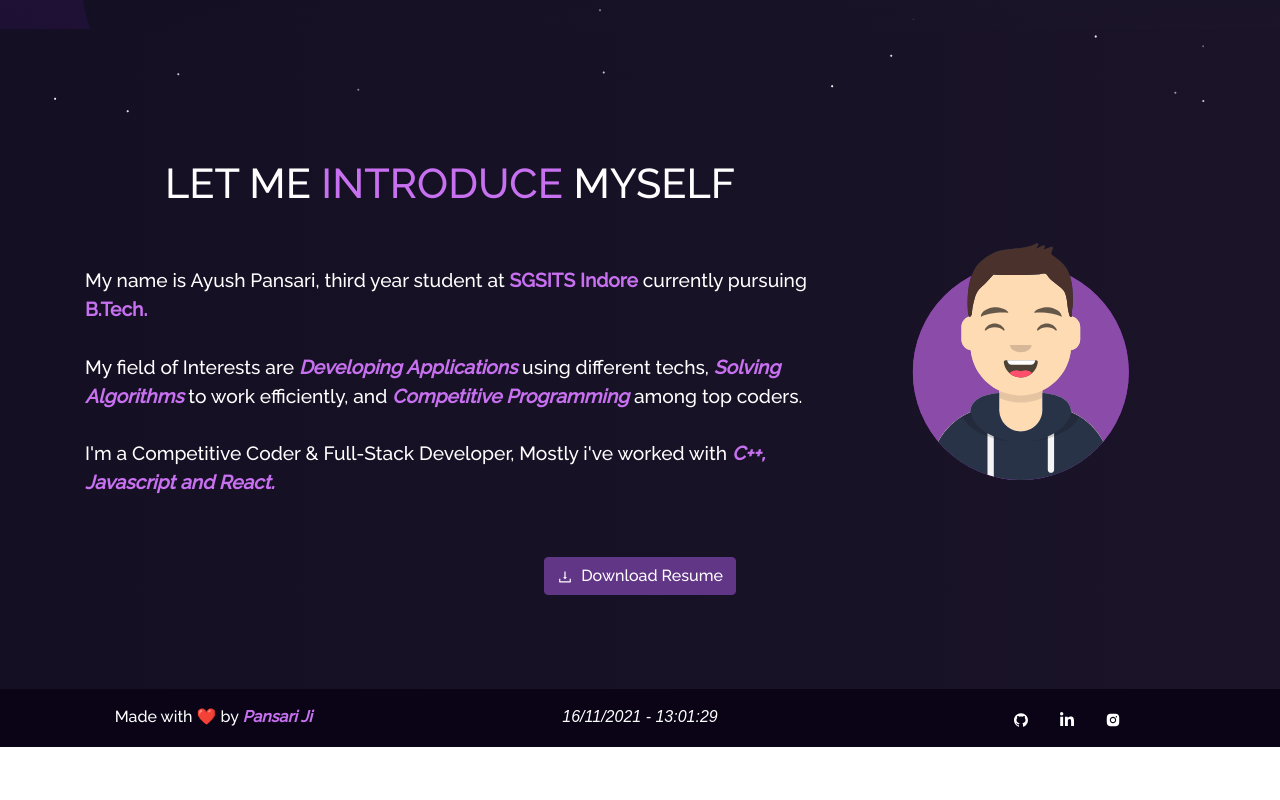
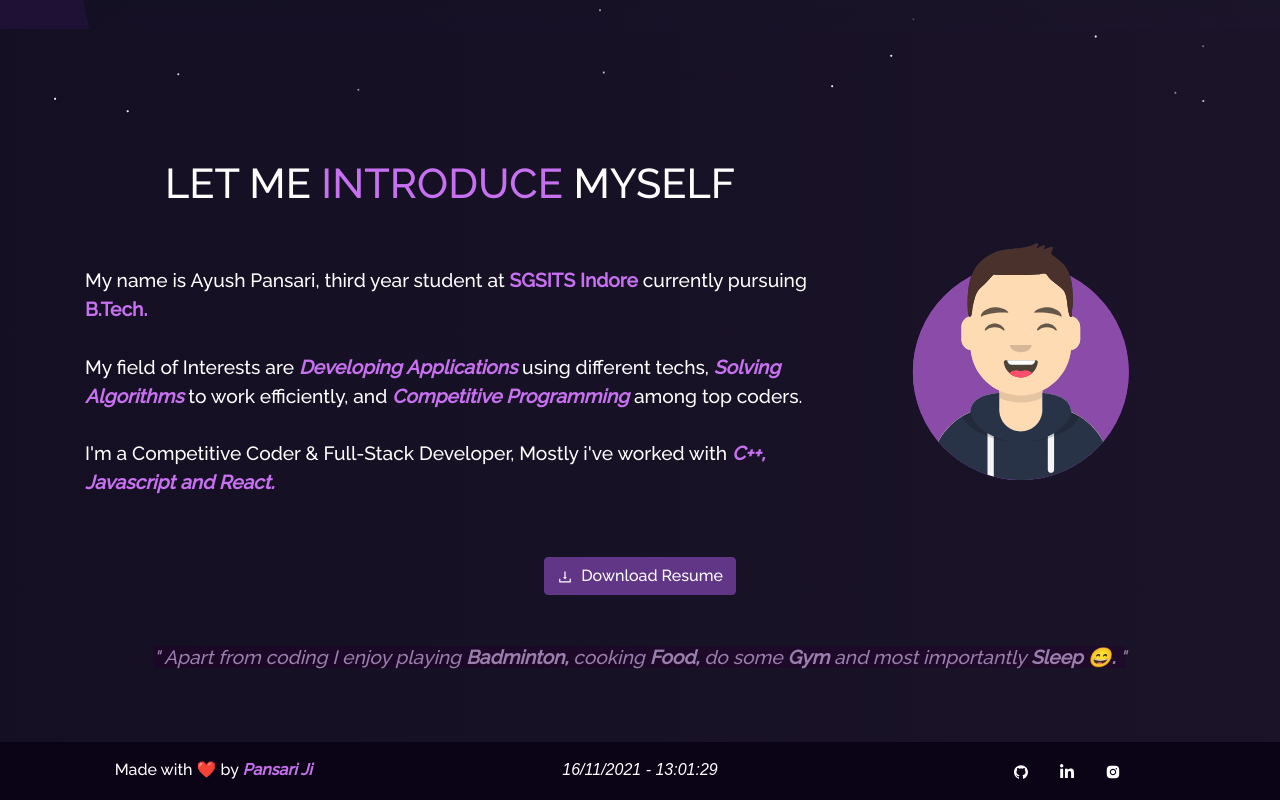
Before and after one commit to pansari20/Portfolio, a React (Create React App) app: page / in a window 1280 px wide. Shown: the part 685-1485 px from the top of the page. Before the commit the page ends 1432 px from the top, so only its background shows below. Built offline with nearby package versions, Linux system fonts and the light colour scheme; the HTML template or start-up script is replaced by a standard one.

Commit message:
Some changes

```diff
--- a/src/components/Home/Home2.js
+++ b/src/components/Home/About.js
@@ -7,7 +7,7 @@ import {
   AiOutlineDownload,
 } from "react-icons/ai";
 
-function Home2() {
+function About() {
   return (
     <Container fluid className="home-about-section" id="about">
       <Container>
@@ -44,8 +44,11 @@ function Home2() {
           </Col>
         </Row>
         <br />
+        <br />
+        <i style={{fontSize: '1.2rem', color: 'rgb(155 126 172)', backgroundColor: 'rgba(36, 2, 44, 0.459)'}}> " Apart from coding I enjoy playing <strong> Badminton,</strong> cooking <strong> Food,</strong> do some <strong> Gym </strong> and most importantly <strong>Sleep 😄.</strong> " </i>
+        <br />
       </Container>
     </Container>
   );
 }
-export default Home2;
+export default About;
--- a/src/components/Home/Home.js
+++ b/src/components/Home/Home.js
@@ -1,7 +1,7 @@
 import React from "react";
 import { Container, Row, Col } from "react-bootstrap";
 import homeLogo from "../../Assets/home-main.svg";
-import Home2 from "./Home2";
+import About from "./About";
 
 function Home() {
   return (
@@ -28,7 +28,7 @@ function Home() {
           </Row>
         </Container>
       </Container>
-      <Home2 />
+      <About />
     </section>
   );
 }
```
